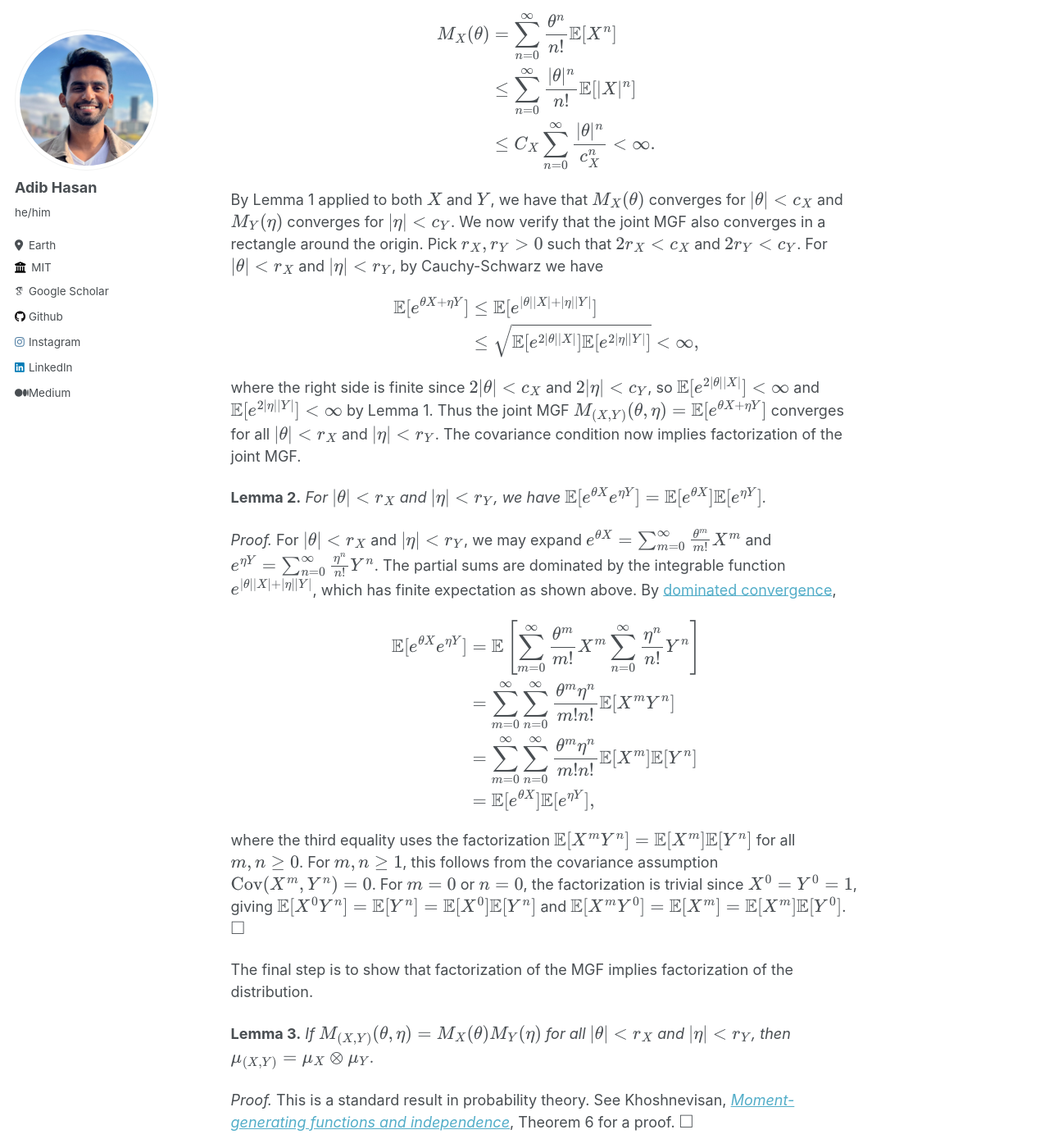
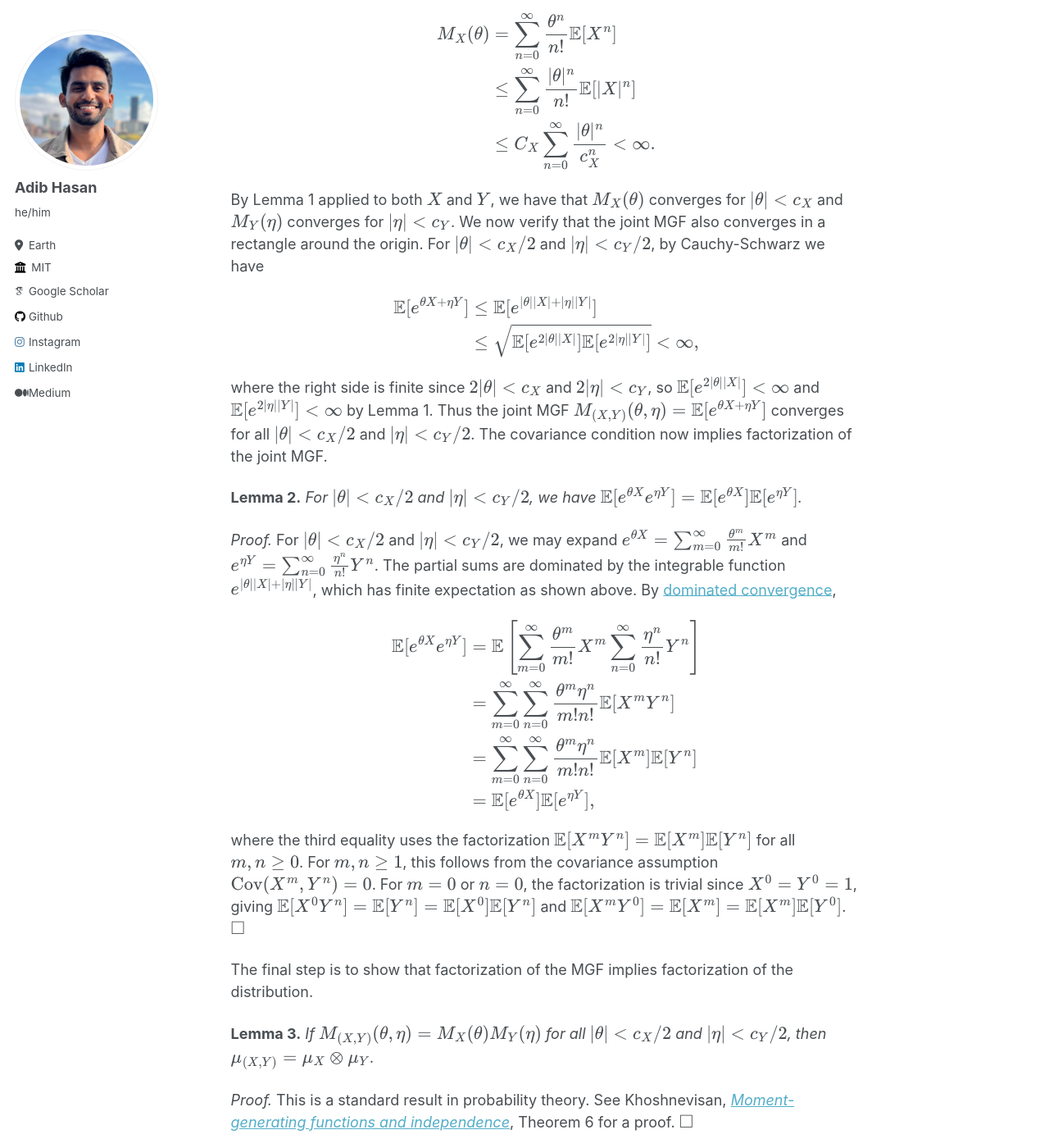
Before and after one commit to Neehan/neehan.github.io, a Jekyll site: the page built from _blog/no-corr-to-independence.md, in a window 1280 px wide and 1400 px high, scrolled down 2682 px. Shown: the whole window at 82% size. Built offline with Jekyll 4.4.1, drawn with Linux system fonts in a browser that asks for light colours; some web fonts are replaced; some of the changed text lies outside the part shown.

Commit message:
fixed proof

```diff
--- a/_blog/no-corr-to-independence.md
+++ b/_blog/no-corr-to-independence.md
@@ -82,7 +82,7 @@ M_X(\theta) &= \sum_{n=0}^\infty \frac{\theta^n}{n!}\mathbb E[X^n] \\
 \end{align}
 $$
 
-By Lemma 1 applied to both $X$ and $Y$, we have that $M\_X(\theta)$ converges for $\|\theta\| < c\_X$ and $M\_Y(\eta)$ converges for $\|\eta\| < c\_Y$. We now verify that the joint MGF also converges in a rectangle around the origin. Pick $r\_X,r\_Y > 0$ such that $2r\_X < c\_X$ and $2r\_Y < c\_Y$. For $\|\theta\| < r\_X$ and $\|\eta\| < r\_Y$, by Cauchy-Schwarz we have
+By Lemma 1 applied to both $X$ and $Y$, we have that $M\_X(\theta)$ converges for $\|\theta\| < c\_X$ and $M\_Y(\eta)$ converges for $\|\eta\| < c\_Y$. We now verify that the joint MGF also converges in a rectangle around the origin. For $\|\theta\| < c\_X/2$ and $\|\eta\| < c\_Y/2$, by Cauchy-Schwarz we have
 
 $$
 \begin{align}
@@ -91,11 +91,11 @@ $$
 \end{align}
 $$
 
-where the right side is finite since $2\|\theta\| < c\_X$ and $2\|\eta\| < c\_Y$, so $\mathbb E[e^{2\|\theta\|\|X\|}] < \infty$ and $\mathbb E[e^{2\|\eta\|\|Y\|}] < \infty$ by Lemma 1. Thus the joint MGF $M\_{(X,Y)}(\theta,\eta) = \mathbb E[e^{\theta X + \eta Y}]$ converges for all $\|\theta\| < r\_X$ and $\|\eta\| < r\_Y$. The covariance condition now implies factorization of the joint MGF.
+where the right side is finite since $2\|\theta\| < c\_X$ and $2\|\eta\| < c\_Y$, so $\mathbb E[e^{2\|\theta\|\|X\|}] < \infty$ and $\mathbb E[e^{2\|\eta\|\|Y\|}] < \infty$ by Lemma 1. Thus the joint MGF $M\_{(X,Y)}(\theta,\eta) = \mathbb E[e^{\theta X + \eta Y}]$ converges for all $\|\theta\| < c\_X/2$ and $\|\eta\| < c\_Y/2$. The covariance condition now implies factorization of the joint MGF.
 
-**Lemma 2.** *For $\|\theta\| < r\_X$ and $\|\eta\| < r\_Y$, we have $\mathbb E[e^{\theta X}e^{\eta Y}] = \mathbb E[e^{\theta X}]\mathbb E[e^{\eta Y}]$.*
+**Lemma 2.** *For $\|\theta\| < c\_X/2$ and $\|\eta\| < c\_Y/2$, we have $\mathbb E[e^{\theta X}e^{\eta Y}] = \mathbb E[e^{\theta X}]\mathbb E[e^{\eta Y}]$.*
 
-*Proof.* For $\|\theta\| < r\_X$ and $\|\eta\| < r\_Y$, we may expand $e^{\theta X} = \sum\_{m=0}^\infty \frac{\theta^m}{m!}X^m$ and $e^{\eta Y} = \sum\_{n=0}^\infty \frac{\eta^n}{n!}Y^n$. The partial sums are dominated by the integrable function $e^{\|\theta\|\|X\|+\|\eta\|\|Y\|}$, which has finite expectation as shown above. By [dominated convergence](https://en.wikipedia.org/wiki/Dominated_convergence_theorem),
+*Proof.* For $\|\theta\| < c\_X/2$ and $\|\eta\| < c\_Y/2$, we may expand $e^{\theta X} = \sum\_{m=0}^\infty \frac{\theta^m}{m!}X^m$ and $e^{\eta Y} = \sum\_{n=0}^\infty \frac{\eta^n}{n!}Y^n$. The partial sums are dominated by the integrable function $e^{\|\theta\|\|X\|+\|\eta\|\|Y\|}$, which has finite expectation as shown above. By [dominated convergence](https://en.wikipedia.org/wiki/Dominated_convergence_theorem),
 
 $$
 \begin{align}
@@ -110,11 +110,11 @@ where the third equality uses the factorization $\mathbb E[X^m Y^n] = \mathbb E[
 
 The final step is to show that factorization of the MGF implies factorization of the distribution.
 
-**Lemma 3.** *If $M\_{(X,Y)}(\theta,\eta) = M\_X(\theta)M\_Y(\eta)$ for all $\|\theta\| < r\_X$ and $\|\eta\| < r\_Y$, then $\mu\_{(X,Y)} = \mu\_X \otimes \mu\_Y$.*
+**Lemma 3.** *If $M\_{(X,Y)}(\theta,\eta) = M\_X(\theta)M\_Y(\eta)$ for all $\|\theta\| < c\_X/2$ and $\|\eta\| < c\_Y/2$, then $\mu\_{(X,Y)} = \mu\_X \otimes \mu\_Y$.*
 
 *Proof.* This is a standard result in probability theory. See Khoshnevisan, [*Moment-generating functions and independence*](https://www.math.utah.edu/~davar/math6010/2014/MGFIndependence.pdf), Theorem 6 for a proof. $\square$
 
-We can now complete the proof of the main theorem. By Lemma 2, for $\|\theta\| < r\_X$ and $\|\eta\| < r\_Y$, we have
+We can now complete the proof of the main theorem. By Lemma 2, for $\|\theta\| < c\_X/2$ and $\|\eta\| < c\_Y/2$, we have
 
 $$
 M_{(X,Y)}(\theta,\eta) = M_X(\theta)M_Y(\eta).
```
